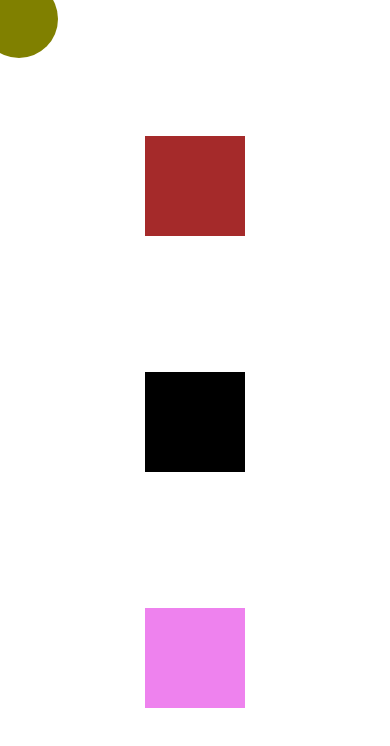
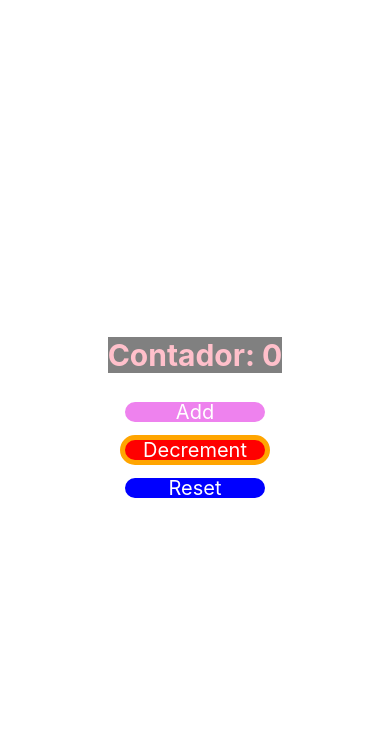
Before and after one commit to pandoraxdn/DSM-43-2026, a React Native app in the folder app/: screen / in a window 390 px wide. Shown: the top 746 px of the page. Built offline with nearby package versions, Linux system fonts and the light colour scheme.

Commit message:
10-09-2026

```diff
--- a/app/App.tsx
+++ b/app/App.tsx
@@ -1,8 +1,10 @@
-import { PositionScreen } from "./src/screens/PositionScreen";
+//import { PositionScreen } from "./src/screens/PositionScreen";
+//import { BoxObjectModelScreen } from "./src/screens/BoxObjectModelScreen";
+import { CounterScreen } from "./src/screens/CounterScreen";
 
 const App = () => {
   return (
-    <PositionScreen />
+    <CounterScreen />
   );
 }
 
--- /dev/null
+++ b/app/src/components/BtnTouch.tsx
@@ -0,0 +1,47 @@
+import { View, Text, TouchableOpacity, StyleSheet} from 'react-native';
+
+interface Props {
+  text: string;
+  color?: string;
+  borderColor?: string;
+  onPress: () => void;
+}
+
+export const BtnTouch = ( { text, color='blue', borderColor='white', onPress }: Props ) => {
+  return(
+    <TouchableOpacity
+      onPress={ () => onPress() }
+    >
+      <View
+        style={{
+          ...style.container,
+          backgroundColor: color,
+          borderColor: borderColor
+        }}
+      >
+        <Text
+          style={style.text}
+        >
+          {text}
+        </Text>
+      </View>
+    </TouchableOpacity>
+  );
+}
+
+const style = StyleSheet.create({
+  container: {
+    alignContent: 'center',
+    alignItems: 'center',
+    borderRadius: 20,
+    borderWidth: 5,
+    height: 30,
+    justifyContent: 'center',
+    margin: 4,
+    width: 150
+  },
+  text: {
+    fontSize: 20,
+    color: 'white',
+  }
+})
--- /dev/null
+++ b/app/src/hooks/useCounter.ts
@@ -0,0 +1,18 @@
+import { useState } from "react";
+
+interface UseCounter {
+  counter:    number;
+  add:        () => void;
+  decrement:  () => void;
+  reset:      () => void;
+}
+
+export const useCounter = ( initialValue: number ): UseCounter => {
+  const [ counter, setCounter ] = useState(initialValue);
+
+  const add = () => setCounter(counter + 1);
+  const decrement = () => (counter == 0) ? setCounter(0) : setCounter(counter - 1);
+  const reset = () => setCounter( initialValue );
+
+  return { counter, add, decrement, reset };
+}
--- /dev/null
+++ b/app/src/screens/BoxObjectModelScreen.tsx
@@ -0,0 +1,55 @@
+import { View, Text, StyleSheet } from 'react-native';
+
+export const BoxObjectModelScreen = () => {
+    return(
+      <View
+        style={style.container}
+      >
+        <View
+          style={style.boxViolet}
+        >
+          <Text
+            style={ style.title }
+          >
+            BoxObjectModelScreen
+          </Text>
+        </View>
+        <Text
+          style={ style.title }
+        >
+          Pandora
+        </Text>
+      </View>
+    );
+}
+
+const style = StyleSheet.create({
+  container: {
+    alignContent: 'center',
+    alignItems: 'center',
+    backgroundColor: 'red',
+    flex: 1,
+    justifyContent: 'center'
+  },
+  title: {
+    //borderWidth: 3,
+    //marginBottom,
+    //marginLeft,
+    //marginRight,
+    //marginTop: 20,
+    color: 'white',
+    fontSize: 25,
+    fontWeight: 'bold',
+    textAlign: 'justify'
+  },
+  boxViolet: {
+    alignContent: 'center',
+    alignItems: 'center',
+    backgroundColor: 'violet',
+    justifyContent: 'center',
+    marginHorizontal: 20,
+    marginVertical: 50,
+    padding: 5,
+    borderRadius: 10
+  }
+});
--- /dev/null
+++ b/app/src/screens/CounterScreen.tsx
@@ -0,0 +1,56 @@
+import { View, Text, StyleSheet} from 'react-native';
+import { BtnTouch } from '../components/BtnTouch';
+import { useCounter } from '../hooks/useCounter';
+
+export const CounterScreen = () => {
+
+  const { counter, add, decrement, reset } = useCounter(0);
+
+  return(
+    <View
+      style={style.container}
+    >
+      <Text
+        style={style.text}
+      >
+        Contador: {counter}
+      </Text>
+
+      <BtnTouch
+        text="Add"
+        color='violet'
+        borderColor='white'
+        onPress={ () => add() }
+      />
+
+      <BtnTouch
+        text="Decrement"
+        color='red'
+        borderColor='orange'
+        onPress={ () => decrement() }
+      />
+
+      <BtnTouch
+        text="Reset"
+        onPress={ () => reset() }
+      />
+
+    </View>
+  );
+}
+
+const style = StyleSheet.create({
+  container: {
+    alignContent: 'center',
+    alignItems: 'center',
+    flex: 1,
+    justifyContent: 'center'
+  },
+  text: {
+    backgroundColor: 'gray',
+    color: 'pink',
+    fontSize: 30,
+    fontWeight: 'bold',
+    marginBottom: 20
+  }
+});
```
